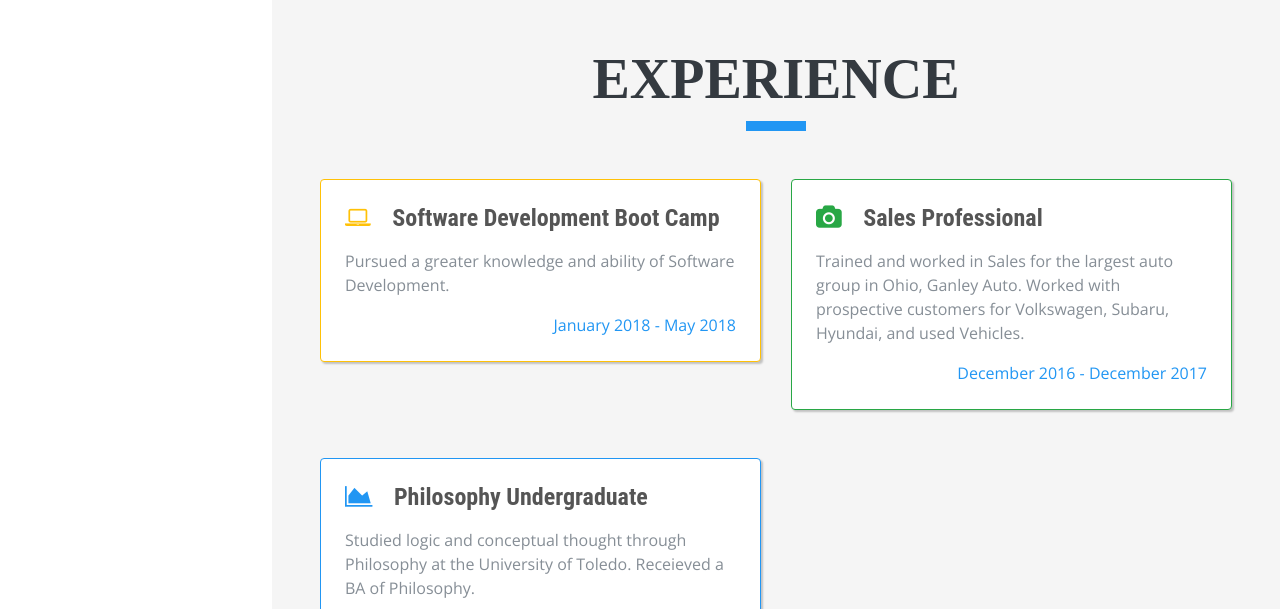
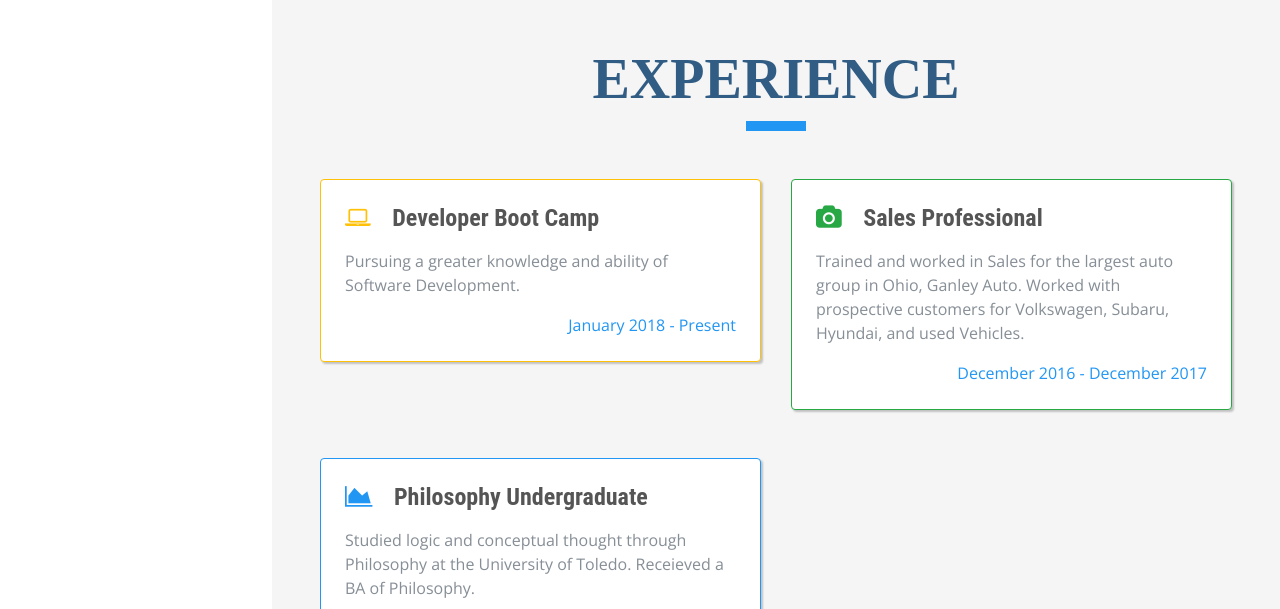
Before and after one commit to frankiebaffa/BootstrapPortfolio, a plain HTML site: page index.html in a window 1280 px wide. Shown: the part 802-1411 px from the top of the page. Drawn offline with nearby package versions, Linux system fonts and the light colour scheme; a web font is replaced by a local one.

Commit message:
alter colours

```diff
--- a/css/style.css
+++ b/css/style.css
@@ -23,7 +23,8 @@ h6 {
     font-family: 'Saira Extra Condensed', serif;
     font-weight: 700;
     text-transform: uppercase;
-    color: #343a40;
+    /*color: #343a40;*/
+    color: #315d84;
 }
 
 h1 {
--- a/index.html
+++ b/index.html
@@ -140,11 +140,11 @@ License URL: https://creativecommons.org/licenses/by/4.0/
               <div class="resume-item col-md-6 col-sm-12">
                 <div class="card mx-0 p-4 mb-5" style="border-color: #ffc107; box-shadow: 2px 2px 2px rgba(0, 0, 0, 0.21);">
                   <div class="resume-content mr-auto">
-                      <h4 class="mb-3"><i class="fa fa-laptop mr-3 text-warning"></i> Software Development Boot Camp</h4>
-                      <p>Pursued a greater knowledge and ability of Software Development.</p>
+                      <h4 class="mb-3"><i class="fa fa-laptop mr-3 text-warning"></i> Developer Boot Camp</h4>
+                      <p>Pursuing a greater knowledge and ability of Software Development.</p>
                   </div>
                   <div class="resume-date text-md-right">
-                      <span class="text-primary">January 2018 - May 2018</span>
+                      <span class="text-primary">January 2018 - Present</span>
                   </div>
                 </div>
               </div>
```
